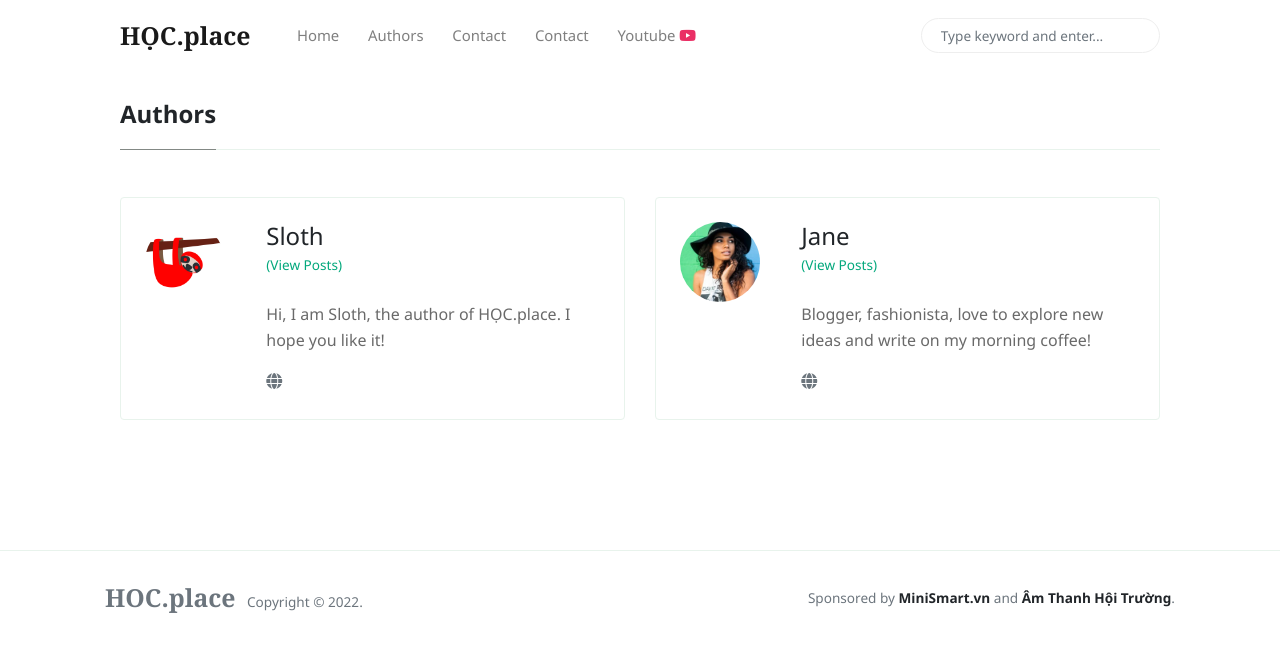
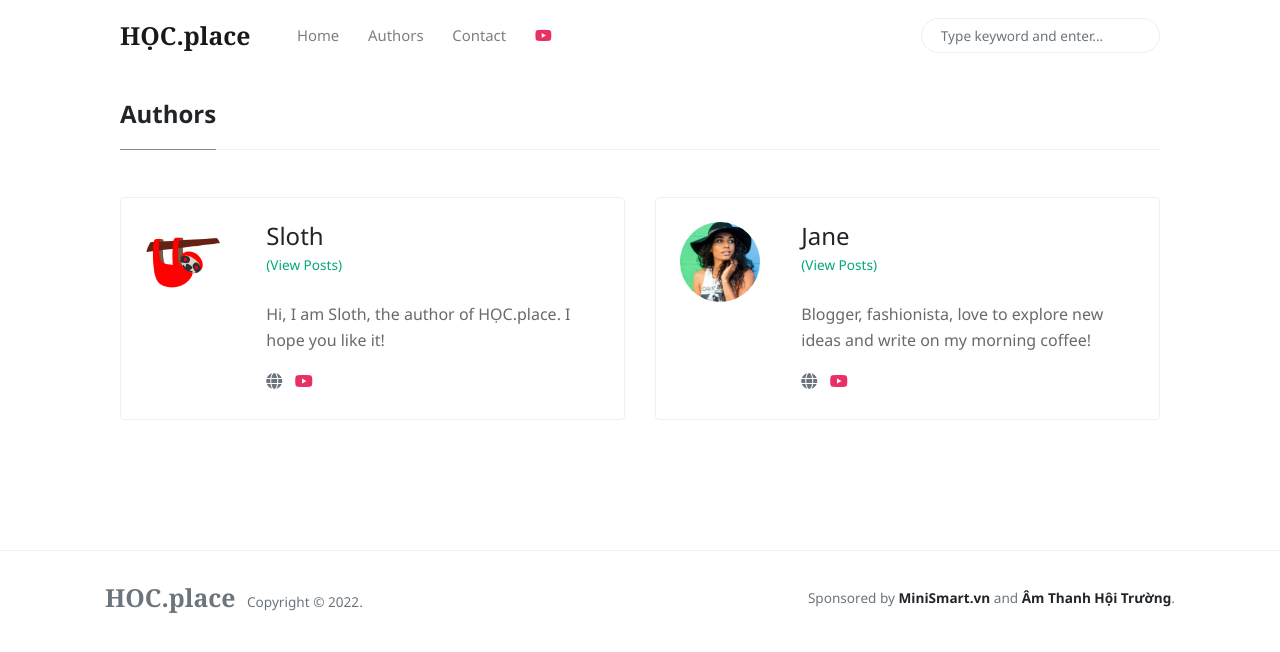
Before and after one commit to hocbaicungcon/hoc, a Jekyll site: the page built from _pages/authors-list.html, in a window 1280 px wide. Shown: the top 652 px of the page. Built offline with Jekyll 4.4.1, drawn with Linux system fonts in a browser that asks for light colours; nearby versions of some CDN libraries.

Commit message:
update youtube

```diff
--- a/_config.yml
+++ b/_config.yml
@@ -25,6 +25,7 @@ authors:
       avatar:         assets/images/sloth.webp
       bio:            "Hi, I am Sloth, the author of HỌC.place. I hope you like it!"
       email:          hocbaicungcon@gmail.com
+      youtube:        https://youtube.com/dummyfresher
       # twitter:        https://twitter.com/wowthemesnet
 
     jane:
@@ -33,6 +34,7 @@ authors:
       avatar:         assets/images/avatar2.jpg
       bio:            "Blogger, fashionista, love to explore new ideas and write on my morning coffee!"
       email:          admin@o2.edu.vn
+      youtube:        https://youtube.com/minismart
       # twitter:        https://twitter.com/wowthemesnet
 
 # Defaults
--- a/_includes/menu-header.html
+++ b/_includes/menu-header.html
@@ -16,8 +16,5 @@
 <a target="_blank" class="nav-link" href="https://www.wowthemes.net/themes/HOC.place-ghost/">Ghost</a>
 </li> -->
 <li class="nav-item">
-    <a class="nav-link" href="{{site.baseurl}}/contact.html">Contact</a>
-    </li>
-<li class="nav-item">
-<a target="_blank" class="nav-link" href="https://youtube.com/dummyfresher">Youtube <i class="fa-brands fa-youtube text-danger"></i></a>
+<a target="_blank" class="nav-link" href="https://youtube.com/dummyfresher"><i class="fa-brands fa-youtube text-danger"></i></a>
 </li>
--- a/_pages/authors-list.html
+++ b/_pages/authors-list.html
@@ -22,6 +22,7 @@ permalink: "/authors-list.html"
             <div>
             <!-- <a target="_blank" href="{{ author[1].twitter }}"><i class="fa fa-youtube" aria-hidden="true"></i></a>  &nbsp; -->
             <a target="_blank" href="{{ author[1].site }}"><i class="fa fa-globe text-muted" aria-hidden="true"></i></a> &nbsp;
+            <a target="_blank" href="{{ author[1].youtube }}"><i class="fa-brands fa-youtube text-danger"></i></a> &nbsp;
             </div>
             </div>
             </div>
```
